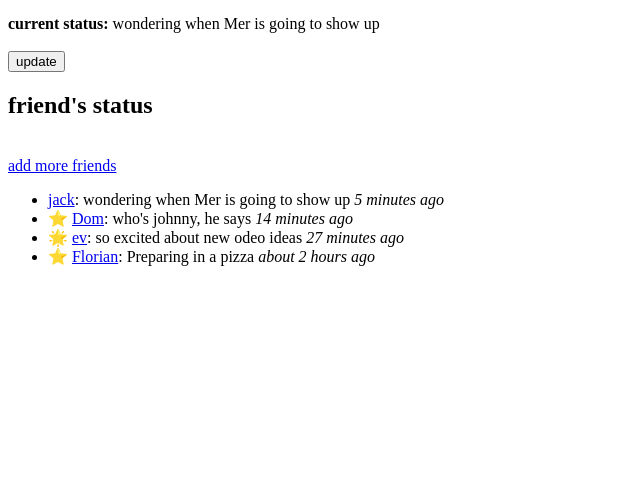
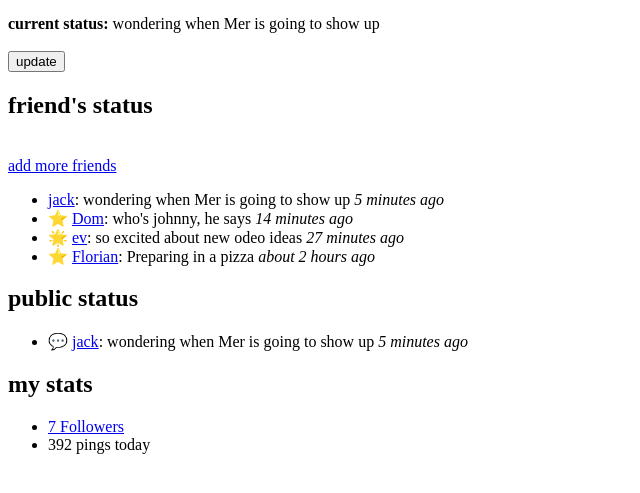
Before and after one commit to rajwinderb/early-twitter, a website: page index.html in a window 1280 px wide. Shown: the part 189-682 px from the top of the page, without its empty margins (0-640 px from the left). Drawn offline with Linux system fonts and the light colour scheme.

Commit message:
public status and my stats section added

```diff
--- a/index.html
+++ b/index.html
@@ -21,6 +21,7 @@
     </header>
 
     <main>
+      <div>
         <h2>friend's status</h2>
         <br />
         <a href="#">add more friends</a>
@@ -30,7 +31,8 @@
             <em>5 minutes ago</em>
           </li>
           <li>
-          ⭐ <a href="#">Dom</a>: who's johnny, he says <em>14 minutes ago</em>
+            ⭐ <a href="#">Dom</a>: who's johnny, he says
+            <em>14 minutes ago</em>
           </li>
           <li>
             🌟 <a href="#">ev</a>: so excited about new odeo ideas
@@ -41,6 +43,24 @@
             <em>about 2 hours ago</em>
           </li>
         </ul>
+      </div>
+      <div>
+        <h2>public status</h2>
+        <ul>
+          <li>
+            💬 <a href="#">jack</a>: wondering when Mer is going to show up
+            <em>5 minutes ago</em>
+          </li>
+        </ul>
+      </div>
+
+      <div>
+        <h2>my stats</h2>
+        <ul>
+          <li><a href="#">7 Followers</a></li>
+          <li>392 pings today</li>
+        </ul>
+      </div>
     </main>
   </body>
 </html>
```
Lines whose indentation alone changed are shown as unchanged.
